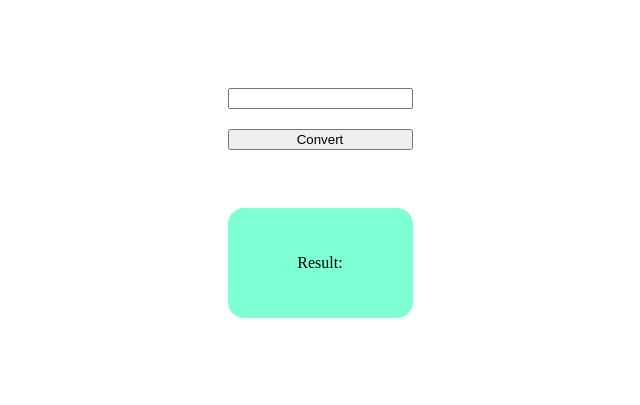
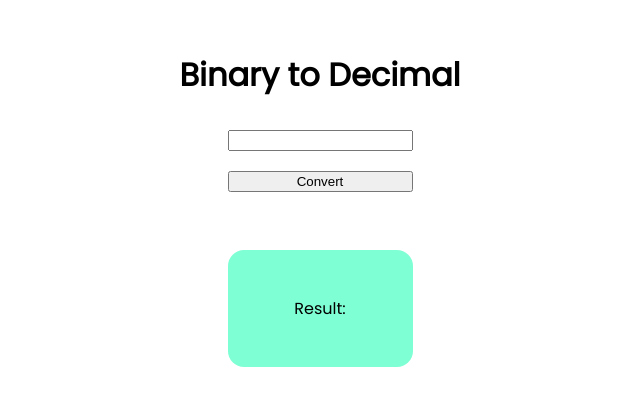
Before and after one commit to ed-henrique/bin2dec, a plain HTML site: page index.html in a window 1280 px wide. Shown: the part 197-602 px from the top of the page, without its empty margins (320-960 px from the left). Drawn offline with Linux system fonts and the light colour scheme.

Commit message:
Change page font and added h1 header
Signed-off-by: Eduardo Henrique <edu.hen.fm@gmail.com>

```diff
--- a/index.html
+++ b/index.html
@@ -10,6 +10,8 @@
     <script src="src/index.js" type="text/javascript"></script>
 </head>
 <body>
+    <h1>Binary to Decimal</h1>
+
     <form>
         <input type="text" name="bin">
         <input type="submit" value="Convert">
--- a/style.css
+++ b/style.css
@@ -1,3 +1,5 @@
+@import url('https://fonts.googleapis.com/css2?family=Poppins&display=swap');
+
 body {
     display: flex;
     flex-direction: column;
@@ -7,6 +9,7 @@ body {
     margin: 0;
     padding: 0;
     box-sizing: border-box;
+    font-family: 'Poppins', sans-serif;
 }
 
 form {
```
